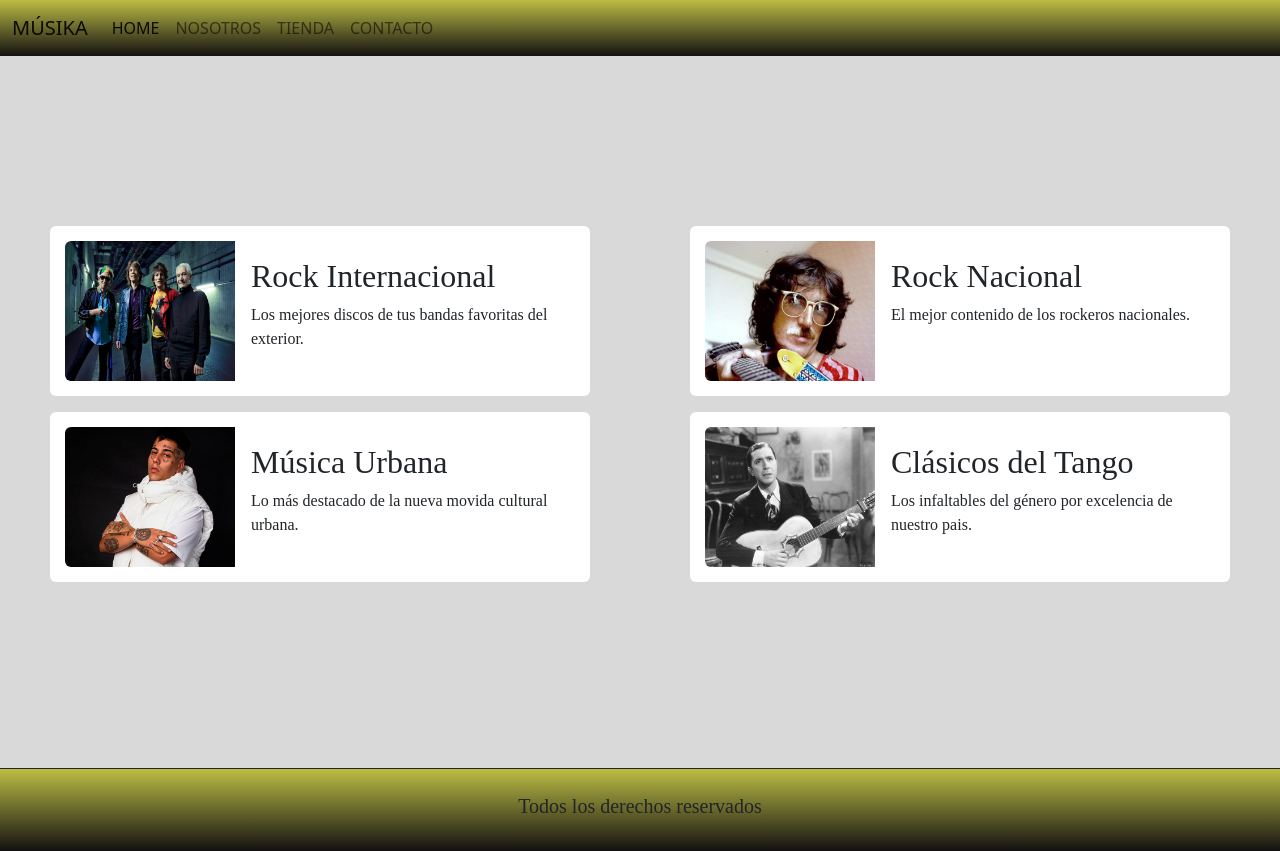
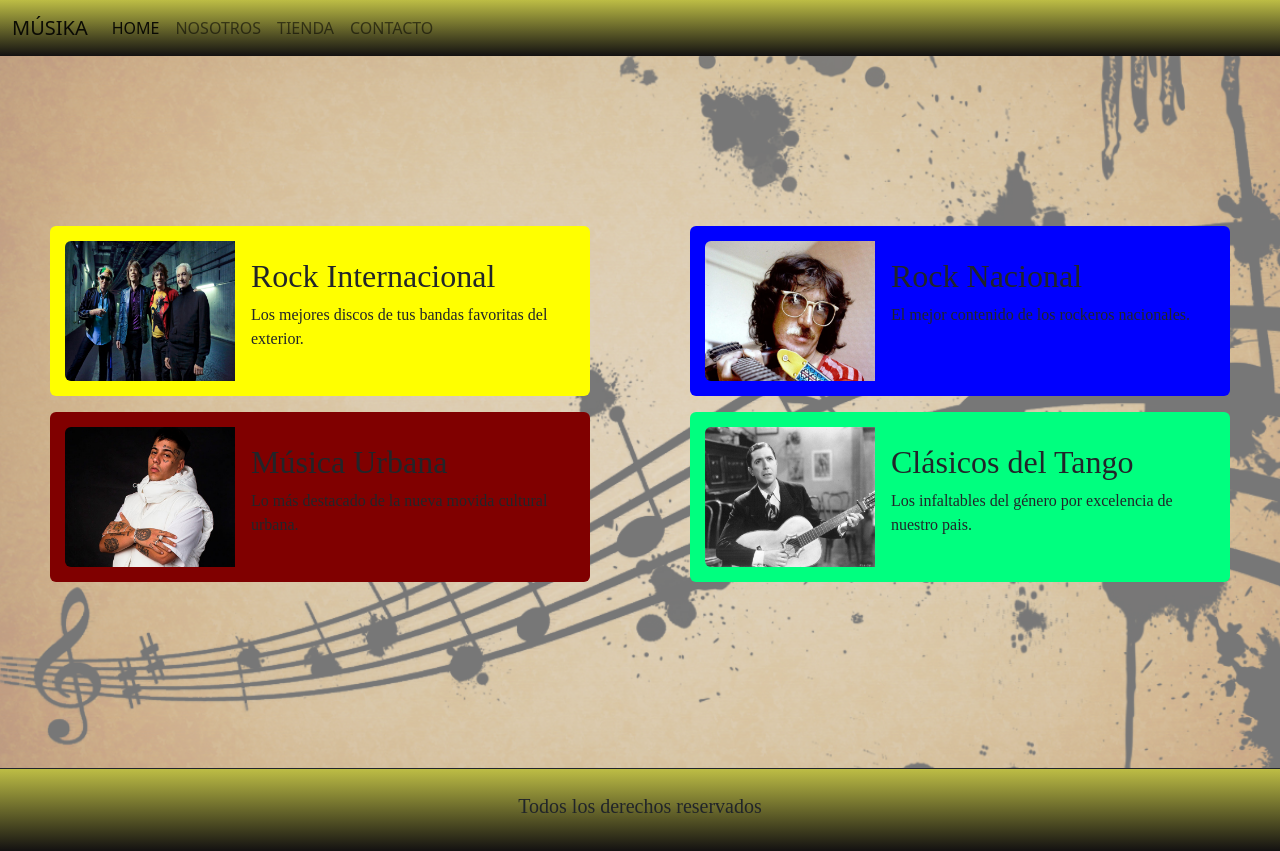
Before and after one commit to Geralba12345/Entrega-Final, a website: page pages/tienda.html in a window 1280 px wide. Drawn offline with nearby package versions, Linux system fonts and the light colour scheme.

Commit message:
Seguimos compilando

```diff
--- a/assets/scss/style.scss
+++ b/assets/scss/style.scss
@@ -16,3 +16,36 @@
     padding: map-get($map: $card, $key: padding );
     border: map-get($map: $card, $key: border );
 }
+
+.card-primaria{
+    @extend .card;
+    background-color: yellow;
+}
+
+.card-secondaria{
+    @extend .card;
+    background-color: blue
+
+}
+
+.card-terciaria{
+    @extend .card;
+    background-color: maroon
+}
+
+.card-cuaternaria{
+    @extend .card;
+    background-color: springgreen;
+}
+
+@mixin PropiedadesFlex ($display,$direccion,$wrap,$justify,$align) {
+    display: $display;
+    flex-direction: $direccion;
+    flex-wrap: $wrap;
+    justify-content: $justify;
+    align-items: $align;
+}
+
+.iframeContact{
+    @include PropiedadesFlex(block,row,wrap,start,center )
+}
--- a/pages/tienda.html
+++ b/pages/tienda.html
@@ -33,7 +33,7 @@
         <!--Linkeos a compra-->
         <main class="container-fluid">
             <section class="row justify-content-around">
-                <article class="card mb-3 col-12 col-md-5 col-lg-12" style="max-width: 540px;">
+                <article class="card card-primaria mb-3 col-12 col-md-5 col-lg-12" style="max-width: 540px;">
                     <div class="row g-0">
                       <div class="col-md-4">
                         <a href="../pages/compra.html"><img src="../assets/img/foto-jagger.jpg" class="img-fluid rounded-start" alt="Foto de Mick Jagger"></a>
@@ -46,7 +46,7 @@
                       </div>
                     </div>
                 </article>
-                <article class="card mb-3 col-12 col-md-5 col-lg-12" style="max-width: 540px;">
+                <article class="card card-secondaria mb-3 col-12 col-md-5 col-lg-12" style="max-width: 540px;">
                     <div class="row g-0">
                       <div class="col-md-4">
                         <a href="../pages/compra.html"><img src="../assets/img/foto-charly.jpg" class="img-fluid rounded-start" alt="Foto de Charly García"></a>
@@ -59,7 +59,7 @@
                       </div>
                     </div>
                 </article>
-                <article class="card mb-3 col-12 col-md-5 col-lg-12" style="max-width: 540px;">
+                <article class="card card-terciaria mb-3 col-12 col-md-5 col-lg-12" style="max-width: 540px;">
                     <div class="row g-0">
                       <div class="col-md-4">
                         <a href="../pages/compra.html"><img src="../assets/img/duki.jpg" class="img-fluid rounded-start" alt="Foto de Duki"></a>
@@ -72,7 +72,7 @@
                       </div>
                     </div>
                 </article>
-                <article class="card mb-3 col-12 col-md-5 col-lg-12" style="max-width: 540px;">
+                <article class="card card-cuaternaria mb-3 col-12 col-md-5 col-lg-12" style="max-width: 540px;">
                     <div class="row g-0">
                       <div class="col-md-4">
                         <a href="../pages/compra.html"><img src="../assets/img/foto-gardel.jpg" class="img-fluid rounded-start" alt="Foto de Carlos Gardel"></a>
```
Also changed, not shown: pages/contacto.html (+1 -1 lines), assets/css/style.css.
